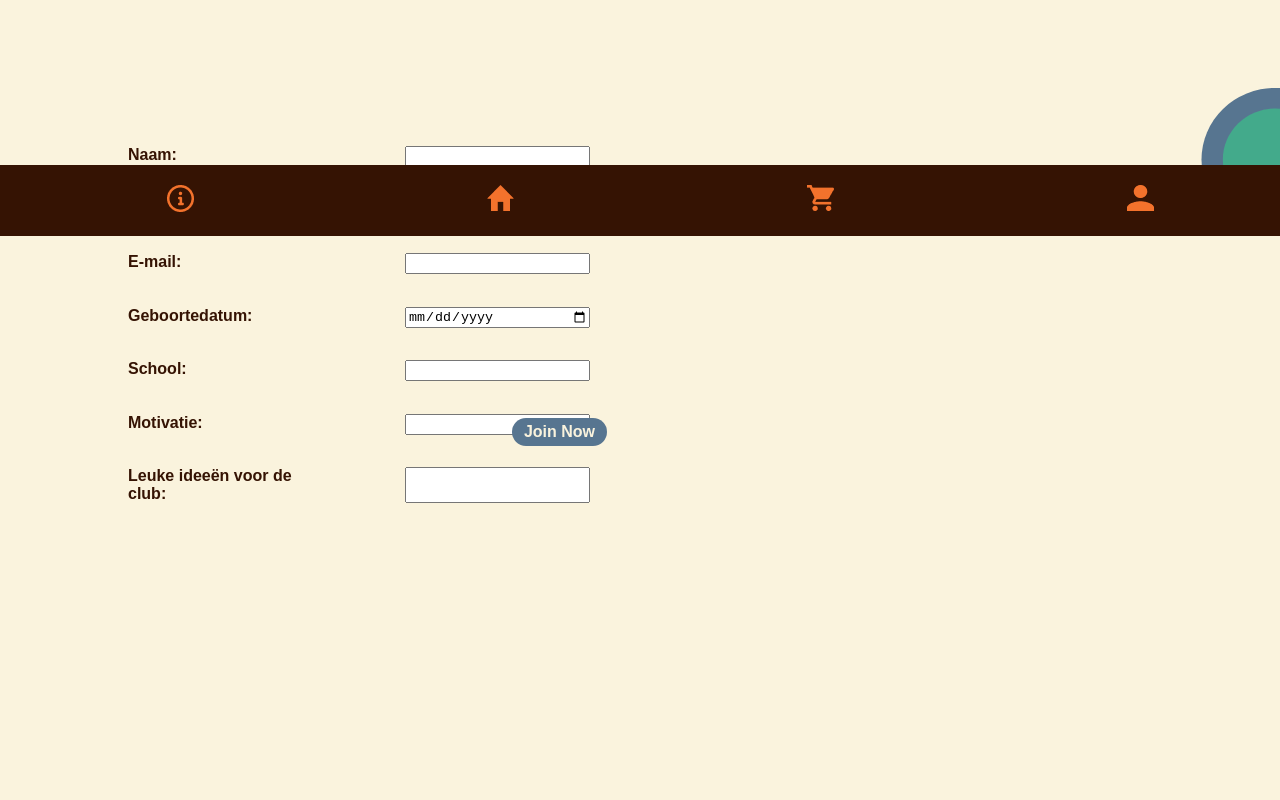
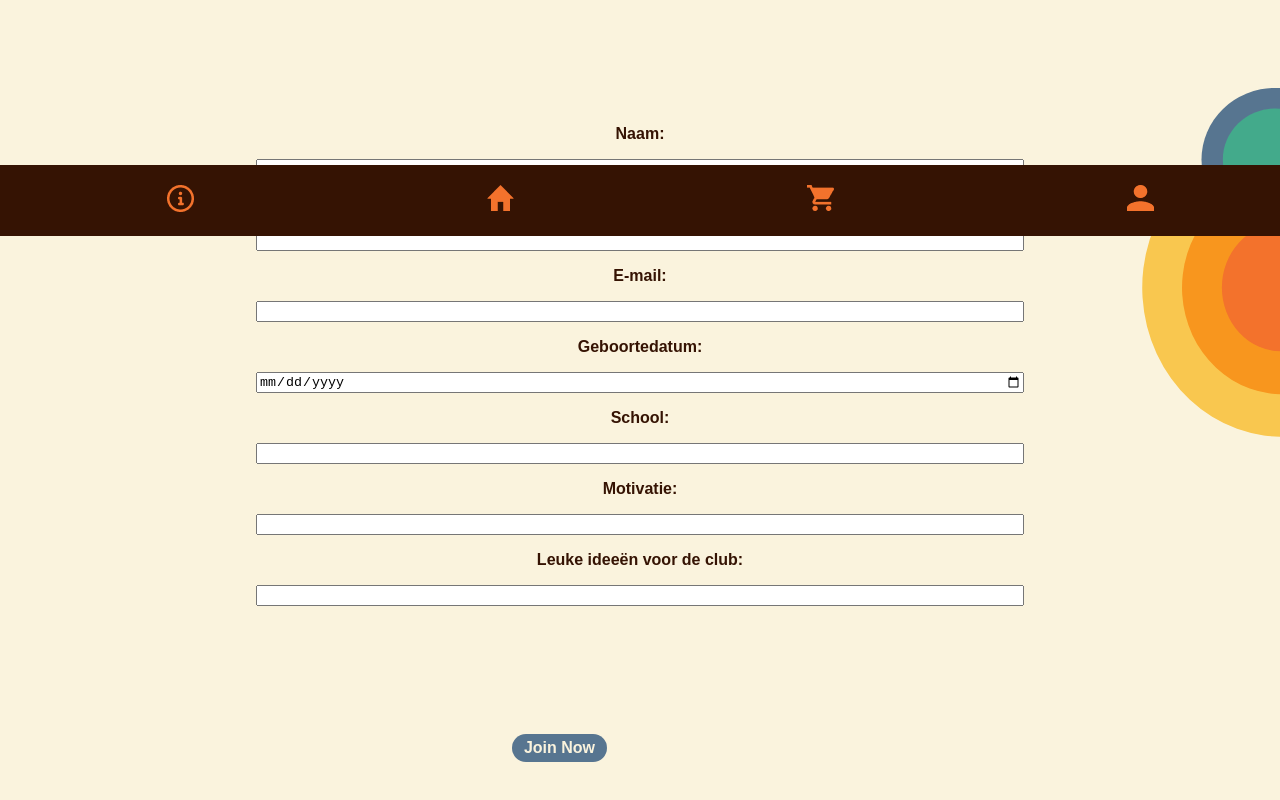
Before and after one commit to AmberDeKimpe/app-lab, a plain HTML site: page joinnow.html in a window 1280 px wide. Shown: the part 564-1364 px from the top of the page. Before the commit the page ends 800 px from the top, so only its background shows below. Drawn offline with Linux system fonts and the light colour scheme; files whose address does not match are found by name; a web font is replaced by a local one.

Commit message:
join now css

```diff
--- a/styles.css
+++ b/styles.css
@@ -25,6 +25,7 @@ body{
     background-image: url(bgi.svg);
     background-repeat: no-repeat;
     background-size: cover;
+
 }
 
 h1{
@@ -82,13 +83,14 @@ nav{
 
 
 .join{
-     margin-top: -100px;
+
     padding: 30px;
     background-color:#577590;
     text-decoration: none;
     border-radius:5px;
     text-align: center;
     margin-top: 10%;
+    margin-bottom: 0;
 }
 .join a{
     color:#FAF3DD;
@@ -141,15 +143,16 @@ nav{
 
 
 form {
-    position:fixed;
+    text-align: center;
   display: grid;
-  grid-template-columns: 200px 1fr;
-  gap: 20%;
+  display: grid;
+  grid-template-columns: 1fr;
+  gap: 1rem;
   max-width:70% ;
   margin-top: 10%;
-  margin-bottom:60% ;
-  margin-left:10%;
-  margin-right:30%;
+  margin-bottom:10% ;
+  margin-left:20%;
+  margin-right:20%;
   font-family: "omnes-pro", sans-serif;
   font-weight: 600;
   font-style: normal;
@@ -157,7 +160,7 @@ form {
 }
 
 .Joinnowbtn{
-    position: fixed;
+
     background-color: #577590;
     text-decoration: none;
     color: #FAF3DD;
@@ -167,16 +170,14 @@ form {
     width: 75px;
     margin: auto;
     text-align: center;
-    margin-top: 400px;
+    margin-top: 10%;
     margin-left: 40%;
-}
-
-footer {
-    display: block;
-    bottom: 0;
+    margin-bottom: 30%;
 }
 
 
 
 
+
+
 }
```
